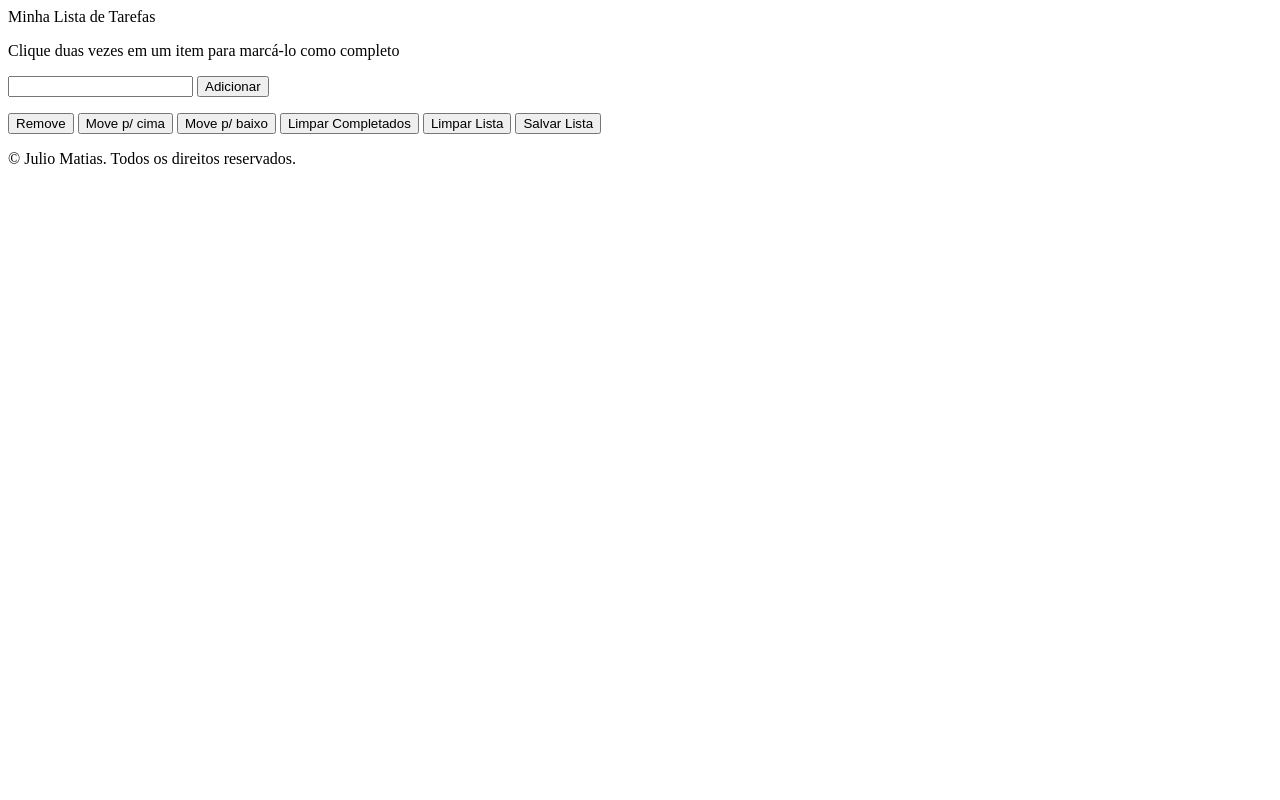
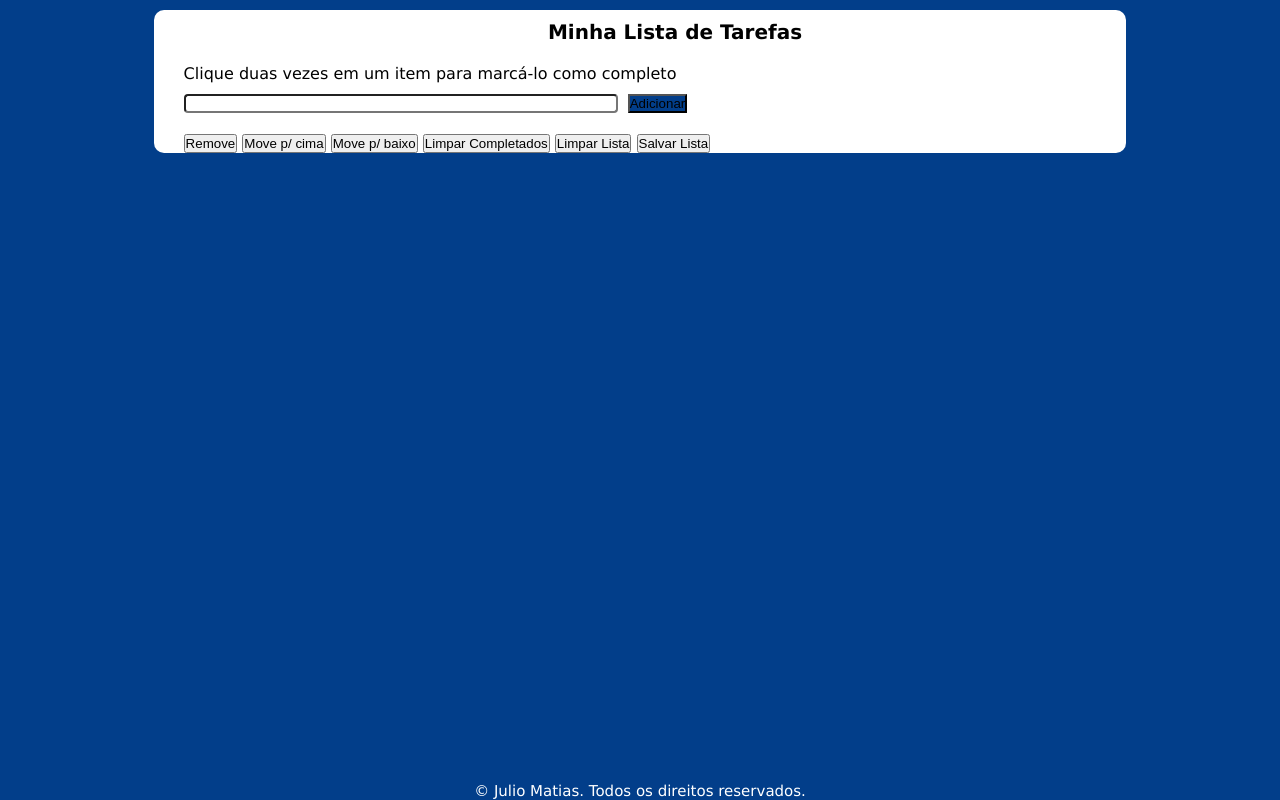
Before and after one commit to juliocmatias/todo-list-js, a website: page index.html in a window 1280 px wide. Drawn offline with Linux system fonts and the light colour scheme.

Commit message:
estilizando o projeto

```diff
--- a/index.html
+++ b/index.html
@@ -7,8 +7,8 @@
     <link rel="stylesheet" href="style.css">
 </head>
 <body>
-    <header>Minha Lista de Tarefas</header>
     <main>
+        <header>Minha Lista de Tarefas</header>
         <section id="p-funcionamento">
             <p id="funcionamento">Clique duas vezes em um item para marcá-lo como completo</p>
         </section>
--- a/style.css
+++ b/style.css
@@ -0,0 +1,50 @@
+* {
+    margin: 0;
+    padding: 0;
+  }
+body {
+    background-color: rgb(2, 62, 138);
+    font-family: Verdana, Geneva, Tahoma, sans-serif;
+}
+main {
+    background-color: white;
+    margin-left: 12%;
+    margin-right: 12%;
+    border-radius: 10px;
+    padding-left: 30px;
+}
+footer {
+    position: fixed;
+    text-align: center;
+    width: 100%;
+    bottom: 0;
+    left: 0;
+    font-size: 15px;
+    color: white;
+}
+header {
+    width: 100%;
+    text-align: center;
+    margin: 10px;
+    padding: 10px;
+    font-size: 20px;
+    font-weight: 800;
+}
+#funcionamento {
+    padding-bottom: 10px;
+}
+#texto-tarefa {
+    width: 430px;
+    border-radius: 4px;
+    margin-bottom: 20px;
+    margin-right: 5px;
+}
+input:focus {
+    border: 4px rgb(2, 62, 138);
+    border-style: groove;
+    border-radius: 4px;
+    width: 430px;
+}
+#criar-tarefa {
+    background-color: rgb(2, 62, 138);
+}
```
